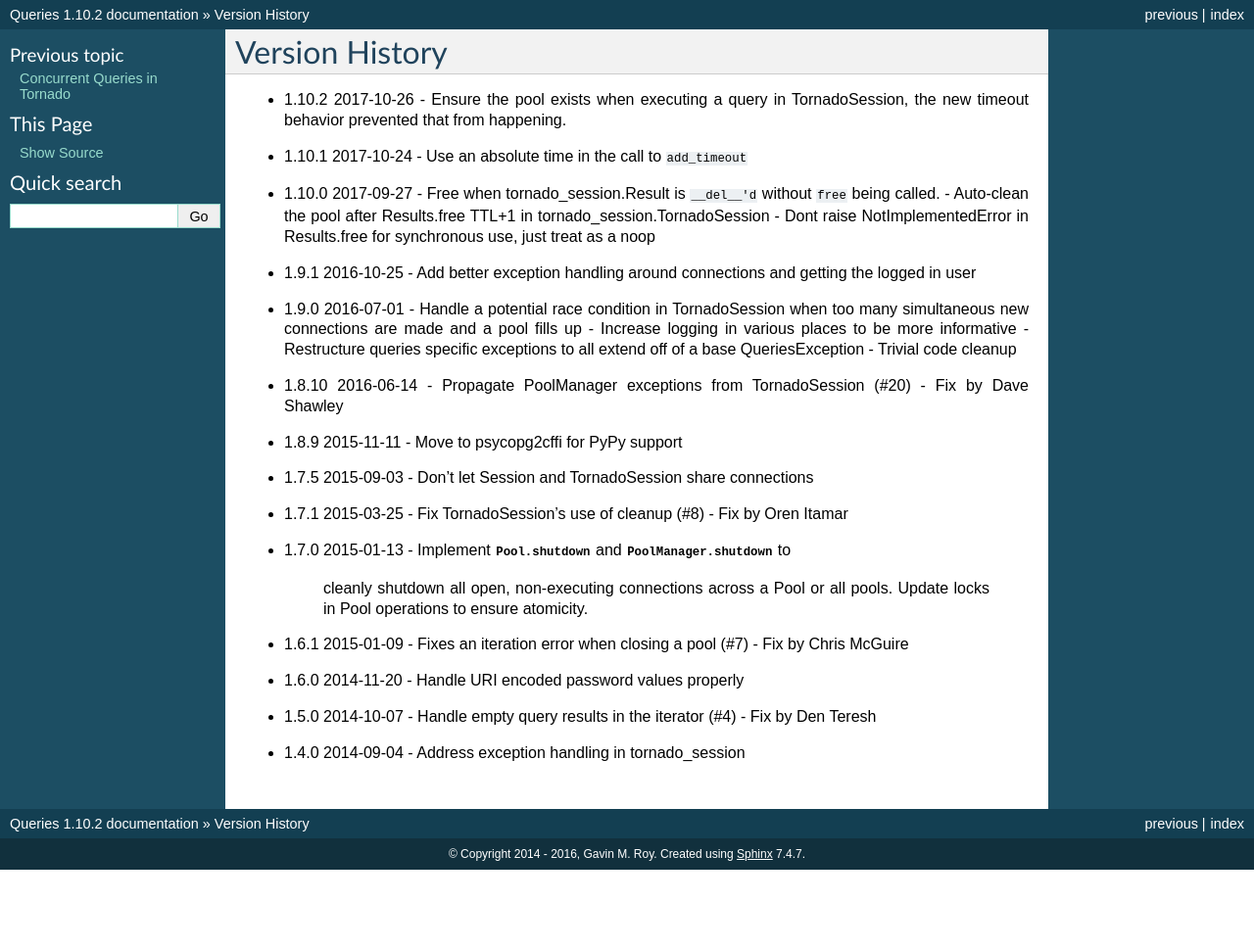
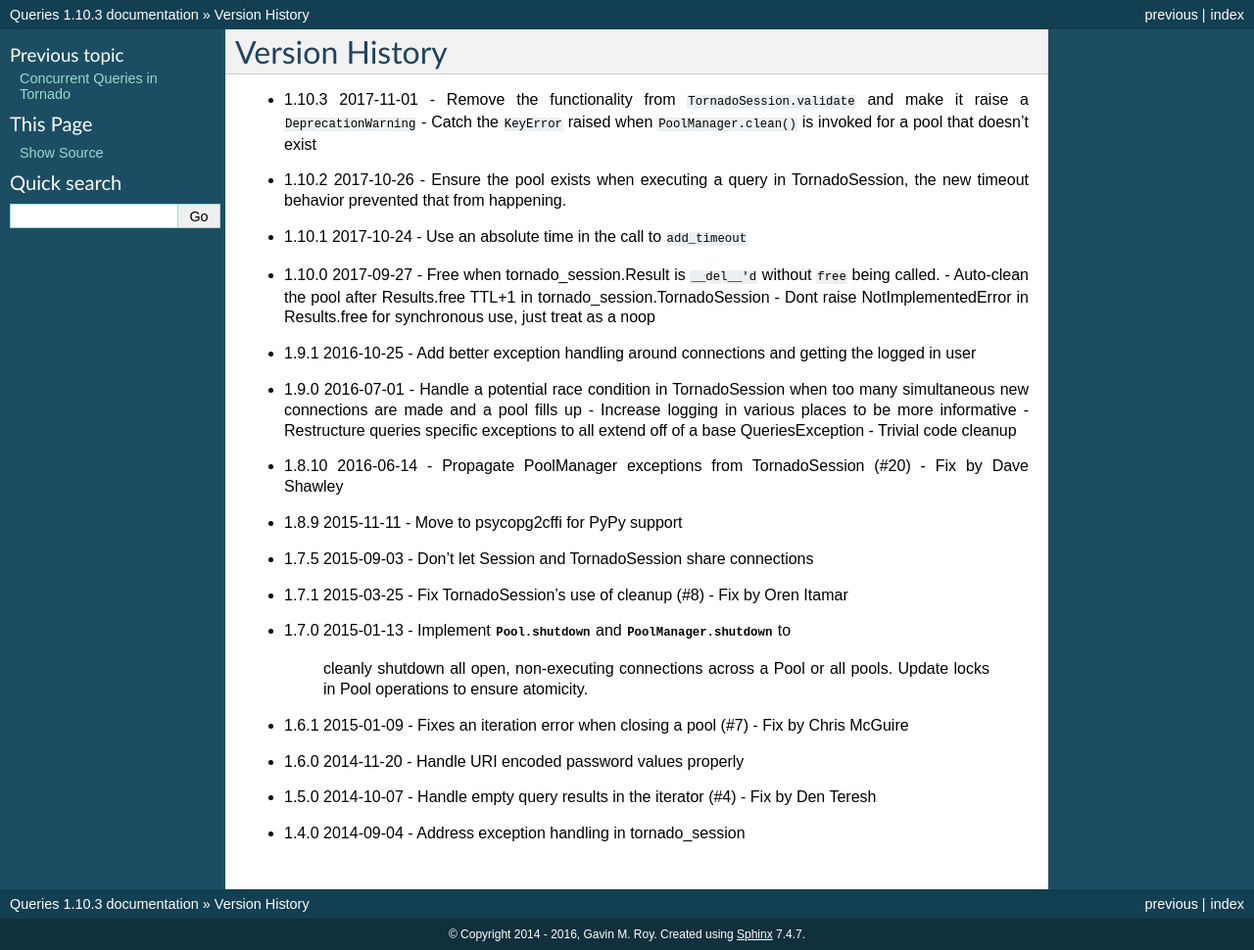
Before and after one commit to gmr/queries, a Sphinx documentation site: the page built from docs/history.rst, in a window 1280 px wide. Shown: the whole page at 98% size. Built offline with Sphinx 7.4.7, drawn with Linux system fonts in a browser that asks for light colours; before the commit the page ends 900 px from its top, so only the background shows below that.

Commit message:
Bump version

```diff
--- a/docs/history.rst
+++ b/docs/history.rst
@@ -1,5 +1,8 @@
 Version History
 ===============
+- 1.10.3 2017-11-01
+  - Remove the functionality from ``TornadoSession.validate`` and make it raise a ``DeprecationWarning``
+  - Catch the ``KeyError`` raised when ``PoolManager.clean()`` is invoked for a pool that doesn't exist
 - 1.10.2 2017-10-26
   - Ensure the pool exists when executing a query in TornadoSession, the new timeout behavior prevented that from happening.
 - 1.10.1 2017-10-24
--- a/queries/__init__.py
+++ b/queries/__init__.py
@@ -8,7 +8,7 @@ The core `queries.Queries` class will automatically register support for UUIDs,
 Unicode and Unicode arrays.
 
 """
-__version__ = '1.10.2'
+__version__ = '1.10.3'
 version = __version__
 
 import logging
--- a/setup.py
+++ b/setup.py
@@ -28,7 +28,7 @@ classifiers = ['Development Status :: 5 - Production/Stable',
                'Topic :: Software Development :: Libraries']
 
 setup(name='queries',
-      version='1.10.2',
+      version='1.10.3',
       description="Simplified PostgreSQL client built upon Psycopg2",
       maintainer="Gavin M. Roy",
       maintainer_email="gavinmroy@gmail.com",
```
